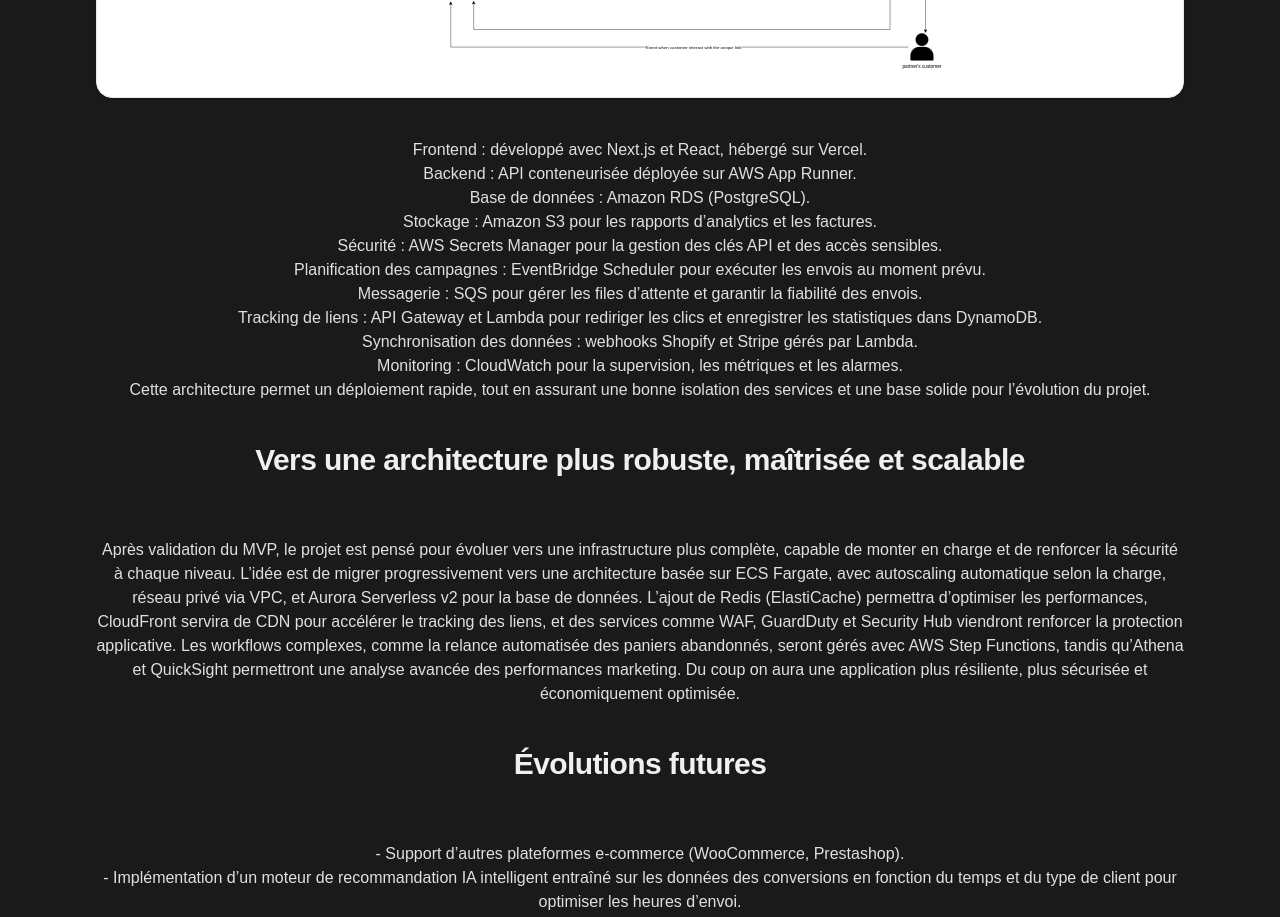
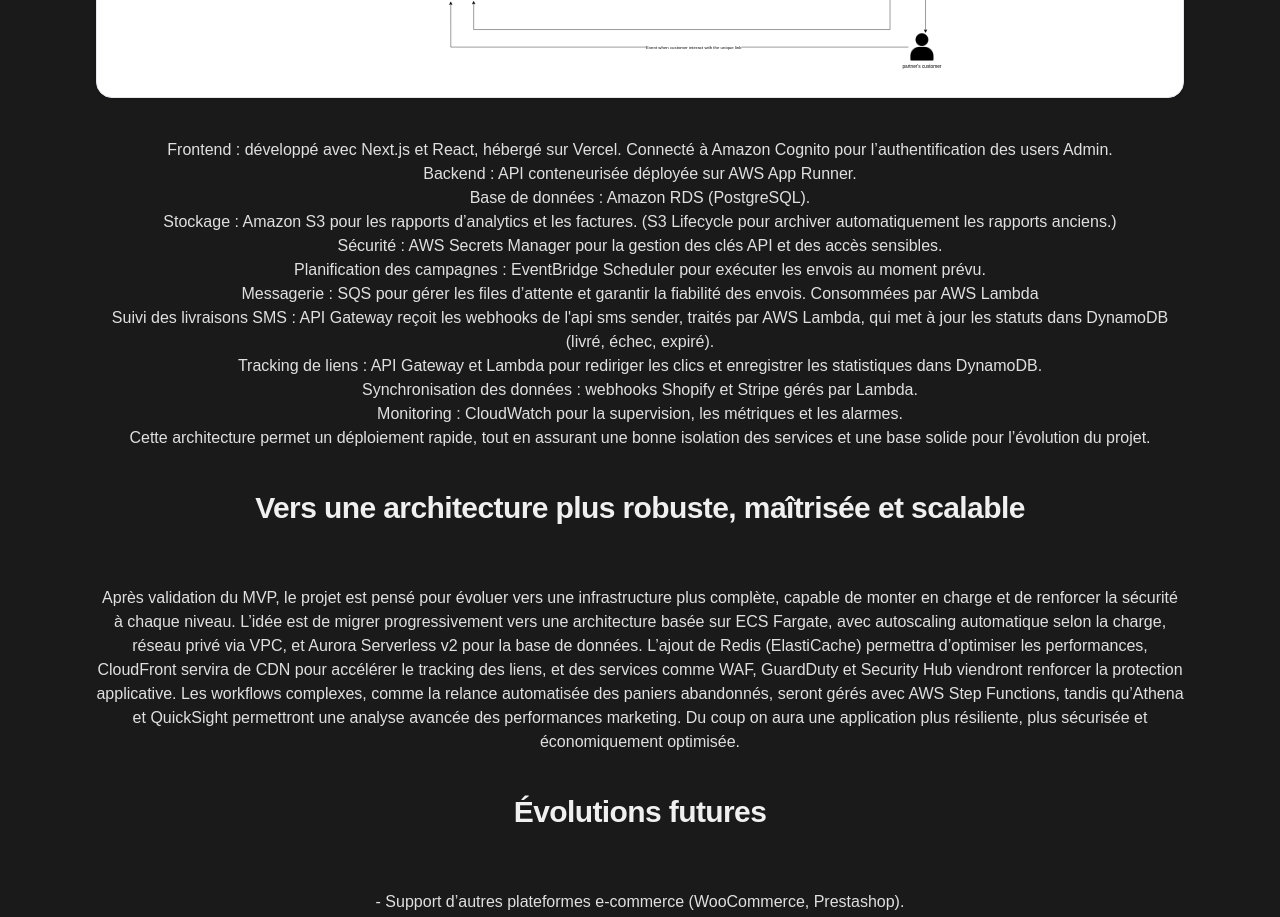
Before and after one commit to Noahalpro/portfoliodeux, a Next.js app: page /awsprojet in a window 1280 px wide. Shown: the part 1200-2117 px from the top of the page. Built offline with nearby package versions, Linux system fonts and the light colour scheme.

Commit message:
mise à jour du texte de larchitecture

```diff
--- a/app/awsprojet/page.tsx
+++ b/app/awsprojet/page.tsx
@@ -43,13 +43,14 @@
             />
 
           <ul>
-            <li>Frontend : développé avec Next.js et React, hébergé sur Vercel.</li>
+            <li>Frontend : développé avec Next.js et React, hébergé sur Vercel. Connecté à Amazon Cognito pour l’authentification des users Admin. </li>
             <li>Backend : API conteneurisée déployée sur AWS App Runner.</li>
             <li>Base de données : Amazon RDS (PostgreSQL).</li>
-            <li>Stockage : Amazon S3 pour les rapports d’analytics et les factures.</li>
+            <li>Stockage : Amazon S3 pour les rapports d’analytics et les factures. (S3 Lifecycle pour archiver automatiquement les rapports anciens.)</li>
             <li>Sécurité : AWS Secrets Manager pour la gestion des clés API et des accès sensibles.</li>
             <li>Planification des campagnes : EventBridge Scheduler pour exécuter les envois au moment prévu.</li>
-            <li>Messagerie : SQS pour gérer les files d’attente et garantir la fiabilité des envois.</li>
+            <li>Messagerie : SQS pour gérer les files d’attente et garantir la fiabilité des envois. Consommées par AWS Lambda</li>
+            <li>Suivi des livraisons SMS : API Gateway reçoit les webhooks de l'api sms sender, traités par AWS Lambda, qui met à jour les statuts dans DynamoDB (livré, échec, expiré).</li>
             <li>Tracking de liens : API Gateway et Lambda pour rediriger les clics et enregistrer les statistiques dans DynamoDB.</li>
             <li>Synchronisation des données : webhooks Shopify et Stripe gérés par Lambda.</li>
             <li>Monitoring : CloudWatch pour la supervision, les métriques et les alarmes.</li>
```
